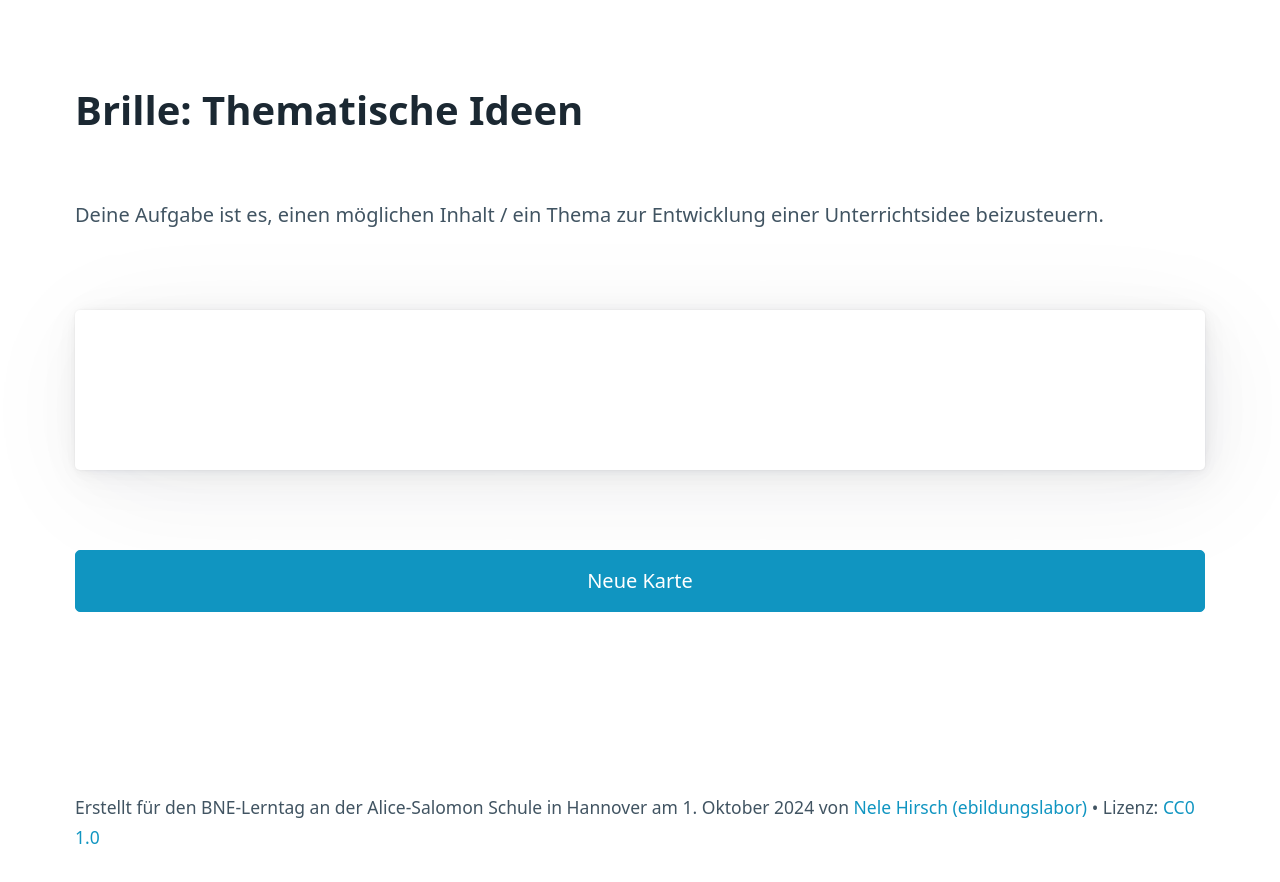
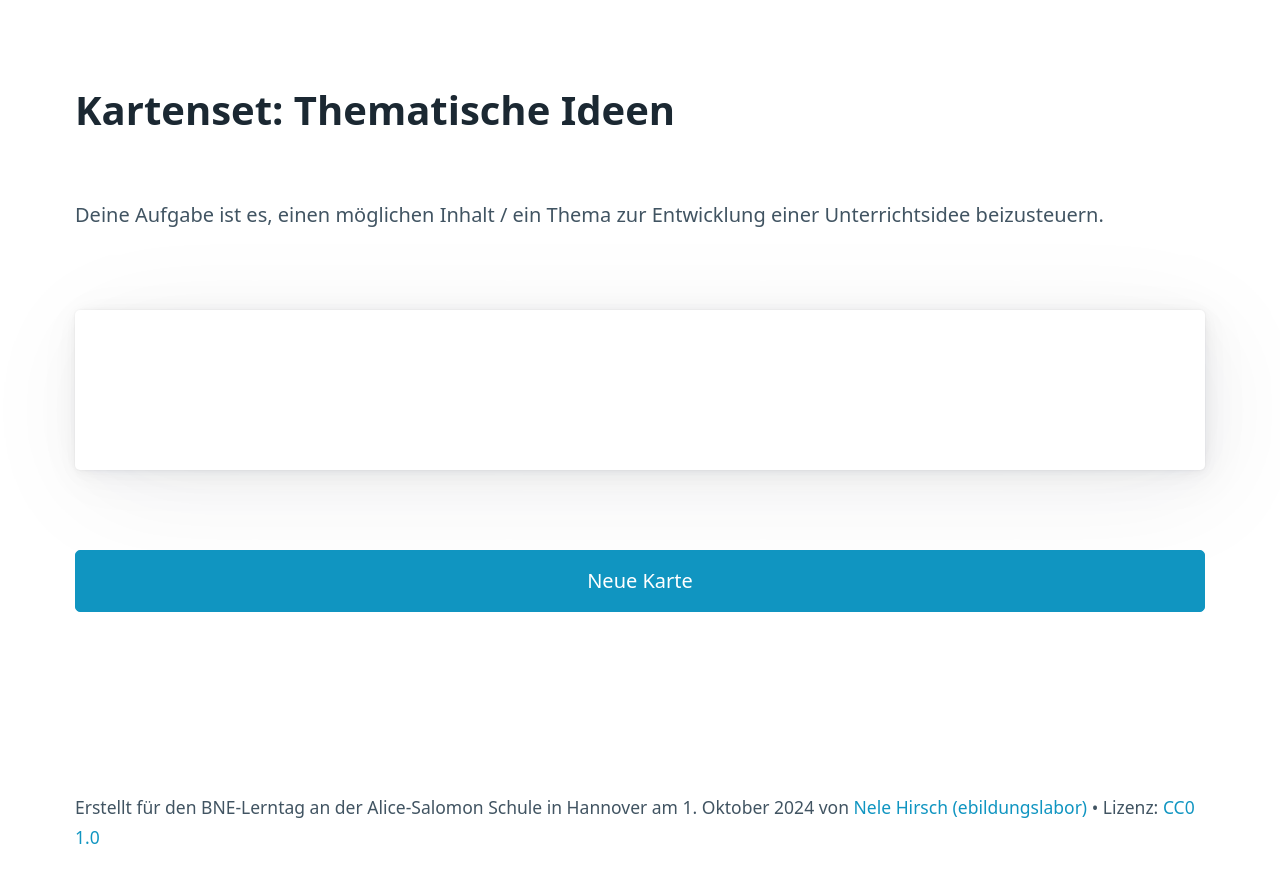
Before and after one commit to eBildungslabor/bne-quartett, a plain HTML site: page themen.html in a window 1280 px wide. Drawn offline with Linux system fonts and the light colour scheme.

Commit message:
Update themen.html

```diff
--- a/themen.html
+++ b/themen.html
@@ -5,7 +5,7 @@
     <meta name="viewport" content="width=device-width, initial-scale=1.0">
     <meta charset="UTF-8">
     <link rel="stylesheet" href="css/pico.min.css">
-    <title>Brille: Themen</title>
+    <title>Kartenset: Themen</title>
     <script>
         // Array mit den Themen-Fragen
         const fragen = [
@@ -48,7 +48,7 @@
 
 <body>
     <main class="container">
-        <h1>Brille: Thematische Ideen</h1>
+        <h1>Kartenset: Thematische Ideen</h1>
         <p>Deine Aufgabe ist es, einen möglichen Inhalt / ein Thema zur Entwicklung einer Unterrichtsidee beizusteuern.</p>
 
         <article id="article">
```
